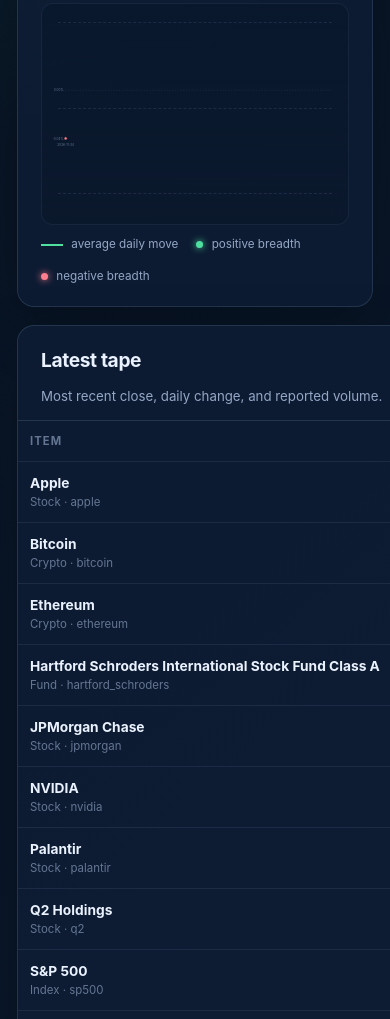
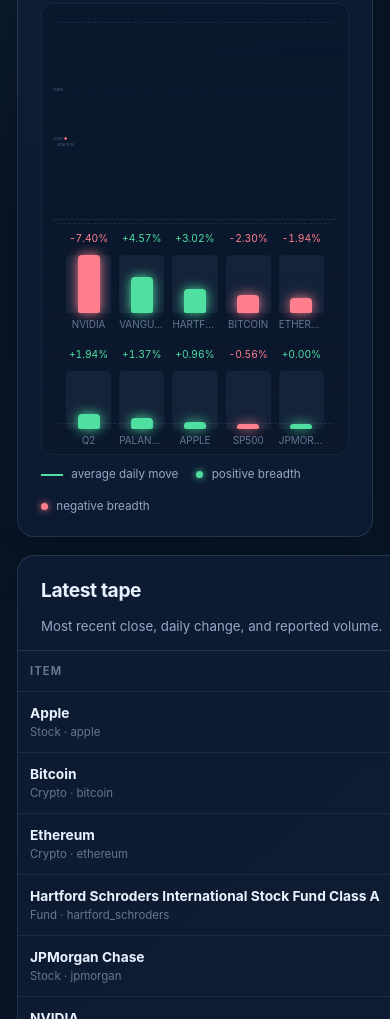
Before and after one commit to juliandpascu-lab/fda-data-tracker, a plain HTML site: page site/index.html in a window 390 px wide. Shown: the part 1521-2540 px from the top of the page. Drawn offline with Linux system fonts and the light colour scheme.

Commit message:
Make market pulse visually prominent

```diff
--- a/site/app.js
+++ b/site/app.js
@@ -91,7 +91,10 @@
     const zeroY = y(0);
     const points = pulse.map((point, index) => `<circle cx="${x(index).toFixed(1)}" cy="${y(point.average).toFixed(1)}" r="${index === pulse.length - 1 ? 5 : 3}" fill="${point.average >= 0 ? "#4fe0a1" : "#ff7f8e"}" stroke="#07111f" stroke-width="2"/>`).join("");
     const labels = pulse.length === 1 ? `<text x="${x(0)}" y="${height - 9}" fill="#647692" font-size="10" text-anchor="middle">${esc(pulse[0].date)}</text>` : `<text x="${x(0)}" y="${height - 9}" fill="#647692" font-size="10">${esc(pulse[0].date)}</text><text x="${x(pulse.length - 1)}" y="${height - 9}" fill="#647692" font-size="10" text-anchor="end">${esc(pulse.at(-1).date)}</text>`;
-    target.innerHTML = `<svg viewBox="0 0 ${width} ${height}" role="img" aria-label="Average daily market move over time"><line x1="${pad.left}" x2="${width - pad.right}" y1="${zeroY}" y2="${zeroY}" stroke="rgba(157,183,220,.32)" stroke-dasharray="4 5"/><path d="${area}" fill="rgba(79,224,161,.12)"/><path d="${line}" fill="none" stroke="#4fe0a1" stroke-width="2.5" stroke-linecap="round" stroke-linejoin="round"/>${points}${labels}<text x="${pad.left - 7}" y="${pad.top + 4}" fill="#647692" font-size="10" text-anchor="end">${max.toFixed(2)}%</text><text x="${pad.left - 7}" y="${height - pad.bottom + 4}" fill="#647692" font-size="10" text-anchor="end">${min.toFixed(2)}%</text></svg>`;
+    const currentRows = latestRows().filter((row) => row.change_pct !== "").sort((a, b) => Math.abs(Number(b.change_pct)) - Math.abs(Number(a.change_pct)));
+    const maxMove = Math.max(...currentRows.map((row) => Math.abs(Number(row.change_pct))), 1);
+    const bars = currentRows.map((row) => { const move = Number(row.change_pct); const height = Math.max(8, Math.abs(move) / maxMove * 100); return `<div class="pulse-bar"><div class="pulse-bar-value ${changeClass(move)}">${pct(move)}</div><div class="pulse-bar-track"><i class="${changeClass(move)}" style="height:${height}%"></i></div><small>${esc(row.item_id.toUpperCase())}</small></div>`; }).join("");
+    target.innerHTML = `<svg viewBox="0 0 ${width} ${height}" role="img" aria-label="Average daily market move over time"><line x1="${pad.left}" x2="${width - pad.right}" y1="${zeroY}" y2="${zeroY}" stroke="rgba(157,183,220,.32)" stroke-dasharray="4 5"/><path d="${area}" fill="rgba(79,224,161,.12)"/><path d="${line}" fill="none" stroke="#4fe0a1" stroke-width="2.5" stroke-linecap="round" stroke-linejoin="round"/>${points}${labels}<text x="${pad.left - 7}" y="${pad.top + 4}" fill="#647692" font-size="10" text-anchor="end">${max.toFixed(2)}%</text><text x="${pad.left - 7}" y="${height - pad.bottom + 4}" fill="#647692" font-size="10" text-anchor="end">${min.toFixed(2)}%</text></svg><div class="pulse-bars" aria-label="Current item movement bars">${bars}</div>`;
     const latest = pulse.at(-1);
     const breadth = $("#pulse-breadth");
     const average = $("#pulse-average");
--- a/site/index.html
+++ b/site/index.html
@@ -7,7 +7,7 @@
   <meta name="description" content="Daily market data tracker for ten stocks, funds, indexes, and crypto items.">
   <link rel="manifest" href="manifest.webmanifest">
   <link rel="icon" href="icon.svg" type="image/svg+xml">
-  <link rel="stylesheet" href="styles.css">
+  <link rel="stylesheet" href="styles.css?v=market-terminal-3">
   <title>Market Ledger · Today</title>
 </head>
 <body>
@@ -52,7 +52,7 @@
   </main>
   <footer class="footer">Market Ledger · Data is collected from public Yahoo Finance Chart JSON and rebuilt from the compressed raw archive.</footer>
   <p class="empty" data-error></p>
-  <script src="app.js" defer></script>
+  <script src="app.js?v=market-terminal-3" defer></script>
   <script>if ("serviceWorker" in navigator) navigator.serviceWorker.register("service-worker.js");</script>
 </body>
 </html>
--- a/site/service-worker.js
+++ b/site/service-worker.js
@@ -1,4 +1,4 @@
-const CACHE = "market-ledger-v2";
+const CACHE = "market-ledger-v3";
 const APP_SHELL = ["./", "index.html", "browse.html", "trends.html", "styles.css", "app.js", "trends.js", "manifest.webmanifest", "icon.svg", "data/history.csv", "data/status.json"];
 
 self.addEventListener("install", (event) => {
--- a/site/styles.css
+++ b/site/styles.css
@@ -122,6 +122,14 @@ h3 { margin-bottom: 7px; font-size: 1rem; }
 .pulse-chart { position: relative; z-index: 1; min-height: 220px; padding: 10px 10px 0; }
 .pulse-chart svg { display: block; width: 100%; height: 205px; overflow: visible; }
 .pulse-chart .chart-empty { min-height: 205px; }
+.pulse-bars { display: grid; grid-template-columns: repeat(10, minmax(34px, 1fr)); gap: 8px; align-items: end; padding: 12px 14px 4px; border-top: 1px solid rgba(157, 183, 220, .1); }
+.pulse-bar { display: grid; grid-template-rows: 18px 58px 16px; gap: 5px; min-width: 0; text-align: center; }
+.pulse-bar-value { overflow: hidden; font-size: .64rem; font-variant-numeric: tabular-nums; text-overflow: ellipsis; white-space: nowrap; }
+.pulse-bar-track { display: flex; align-items: end; justify-content: center; height: 58px; border-radius: 5px 5px 2px 2px; background: rgba(157, 183, 220, .07); }
+.pulse-bar-track i { display: block; width: min(22px, 70%); border-radius: 4px 4px 2px 2px; box-shadow: 0 0 12px currentColor; }
+.pulse-bar-track i.positive { background: var(--green); color: var(--green); }
+.pulse-bar-track i.negative { background: var(--red); color: var(--red); }
+.pulse-bar small { overflow: hidden; color: var(--dim); font-size: .62rem; text-overflow: ellipsis; white-space: nowrap; }
 .pulse-legend { display: flex; gap: 18px; flex-wrap: wrap; margin-top: 12px; color: var(--muted); font-size: .73rem; }
 .legend-line { display: inline-block; width: 22px; margin-right: 5px; border-top: 2px solid var(--green); vertical-align: middle; }
 .legend-dot { display: inline-block; width: 7px; height: 7px; margin: 0 5px 1px 0; border-radius: 50%; vertical-align: middle; }
@@ -203,4 +211,5 @@ input:focus, select:focus { border-color: rgba(102, 169, 255, .7); box-shadow: 0
   h1 { font-size: 3rem; }
   .ticker-label { display: none; }
   .pulse-signal { min-width: 112px; }
+  .pulse-bars { grid-template-columns: repeat(5, minmax(42px, 1fr)); row-gap: 14px; }
 }
```
